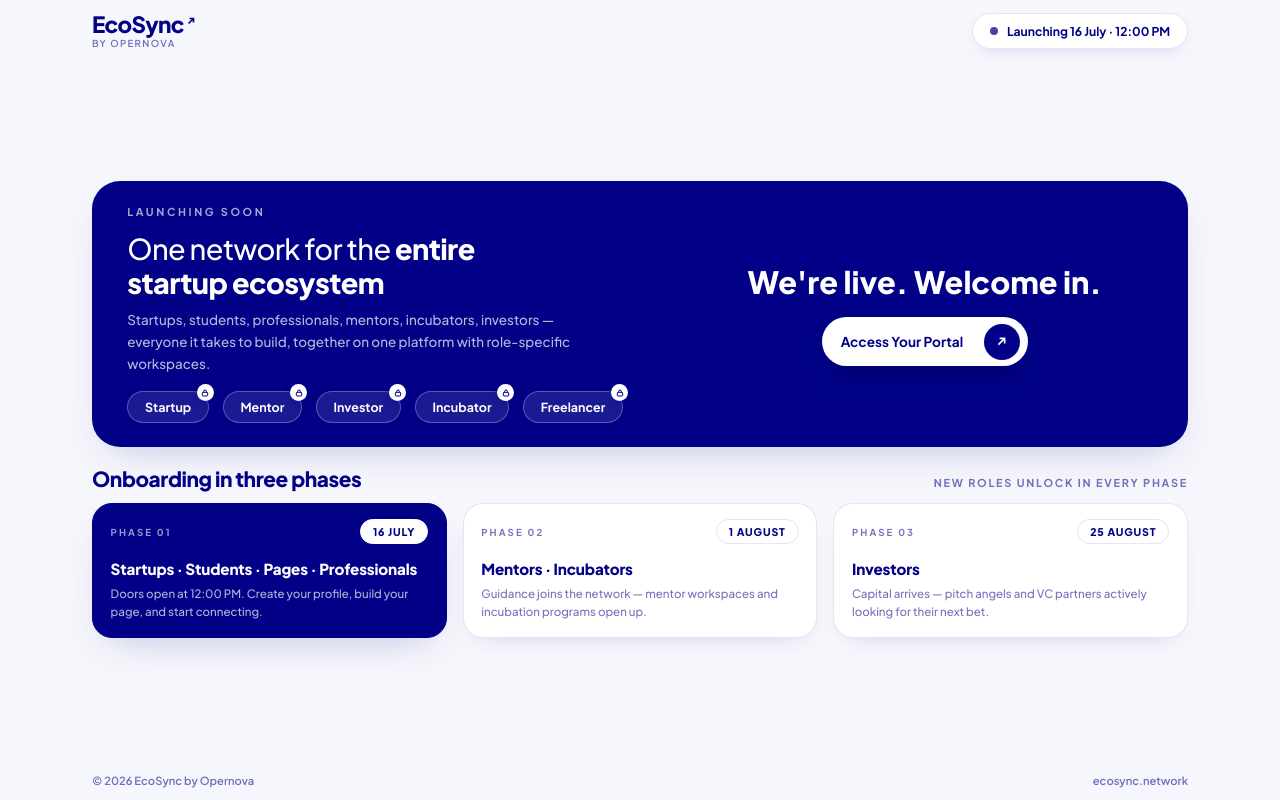
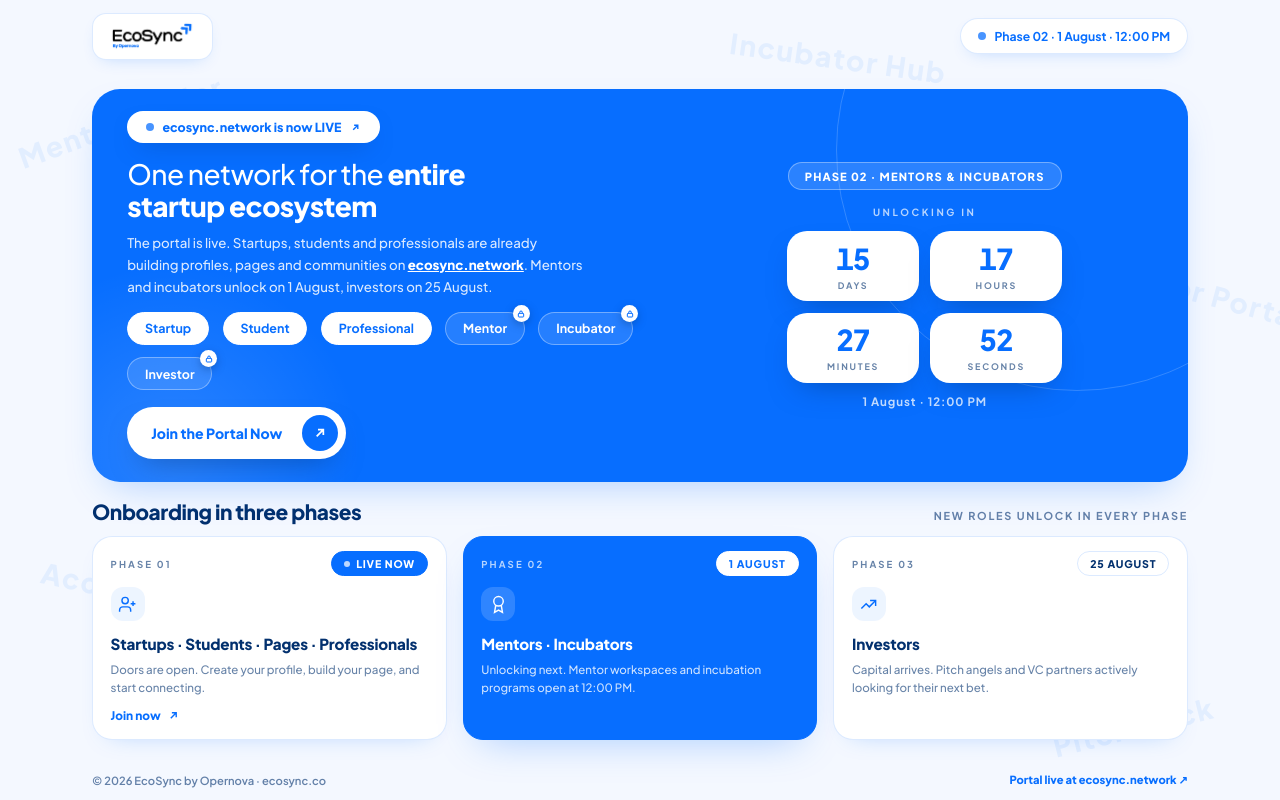
Before and after one commit to adityatyagi-av/launch, a plain HTML site: page index.html in a window 1280 px wide. Drawn offline with Linux system fonts and the light colour scheme.

Commit message:
Update index.html for Phase 02 launch details

```diff
--- a/index.html
+++ b/index.html
@@ -3,20 +3,22 @@
 <head>
 <meta charset="UTF-8">
 <meta name="viewport" content="width=device-width, initial-scale=1.0">
-<title>EcoSync — Launching 16 July, 12:00 PM</title>
-<meta name="description" content="EcoSync by Opernova launches 16 July 2026 at 12:00 PM. One network for the entire startup ecosystem.">
+<title>EcoSync — Portal Live · Phase 02 on 1 August</title>
+<meta name="description" content="ecosync.network is live. Mentors and incubators unlock on 1 August 2026 at 12:00 PM. One network for the entire startup ecosystem.">
+<link rel="icon" href="logo1.jpg">
 <link rel="preconnect" href="https://fonts.googleapis.com">
 <link rel="preconnect" href="https://fonts.gstatic.com" crossorigin>
 <link href="https://fonts.googleapis.com/css2?family=Plus+Jakarta+Sans:wght@400;500;600;700;800&display=swap" rel="stylesheet">
 <style>
   :root{
-    --blue:   #010086;
+    --blue:   #076EFF;
     --white:  #FFFFFF;
-    --bg:     #F6F7FC;
-    --tint:   rgba(1,0,134,.06);
-    --line:   rgba(1,0,134,.10);
-    --muted:  rgba(1,0,134,.55);
-    --shadow: 0 16px 40px -18px rgba(1,0,134,.25);
+    --bg:     #F4F8FF;
+    --ink:    #02306E;
+    --tint:   rgba(7,110,255,.07);
+    --line:   rgba(7,110,255,.14);
+    --muted:  rgba(2,48,110,.60);
+    --shadow: 0 16px 40px -18px rgba(7,110,255,.35);
     --font:   "Plus Jakarta Sans", sans-serif;
     --r-lg:   28px;
     --r-md:   20px;
@@ -27,10 +29,30 @@
   body{
     font-family:var(--font);
     background:var(--bg);
-    color:var(--blue);
+    color:var(--ink);
   }
 
+  /* ---- faint watermark words, like the ecosync.co homepage ---- */
+  .bg-words{
+    position:fixed; inset:0; overflow:hidden;
+    pointer-events:none; z-index:0;
+  }
+  .bg-words span{
+    position:absolute;
+    font-weight:800;
+    font-size:clamp(1.2rem, 2.2vw, 2rem);
+    letter-spacing:.06em;
+    color:rgba(7,110,255,.07);
+    white-space:nowrap;
+  }
+  .bg-words span:nth-child(1){ top:13%;   left:1%;   transform:rotate(-20deg); }
+  .bg-words span:nth-child(2){ top:34%;   right:-2%; transform:rotate(15deg); }
+  .bg-words span:nth-child(3){ bottom:22%;left:3%;   transform:rotate(12deg); }
+  .bg-words span:nth-child(4){ bottom:7%; right:5%;  transform:rotate(-14deg); }
+  .bg-words span:nth-child(5){ top:5%;    right:26%; transform:rotate(8deg); }
+
   .page{
+    position:relative; z-index:1;
     min-height:100dvh;
     max-width:1160px;
     margin:0 auto;
@@ -44,17 +66,15 @@
     display:flex; align-items:center; justify-content:space-between;
     padding:1.1rem 0 1rem;
   }
-  .wordmark{ line-height:1; }
-  .wordmark .name{
-    font-weight:800; font-size:1.4rem; letter-spacing:-.03em;
-    display:inline-flex; align-items:flex-start; gap:1px;
+  .logo-card{
+    background:var(--white);
+    border:1px solid var(--line);
+    border-radius:14px;
+    padding:.4rem .7rem;
+    box-shadow:0 6px 18px -10px rgba(7,110,255,.30);
+    display:inline-flex; align-items:center;
   }
-  .wordmark .name svg{ width:12px; height:12px; margin-top:2px; }
-  .wordmark .by{
-    display:block; margin-top:.25rem;
-    font-size:.6rem; font-weight:600; letter-spacing:.14em; text-transform:uppercase;
-    color:var(--muted);
-  }
+  .logo-card img{ height:38px; display:block; }
   .nav-badge{
     display:inline-flex; align-items:center; gap:.55rem;
     background:var(--white);
@@ -62,7 +82,8 @@
     border-radius:999px;
     padding:.55rem 1.05rem;
     font-size:.76rem; font-weight:700;
-    box-shadow:0 6px 18px -10px rgba(1,0,134,.25);
+    color:var(--blue);
+    box-shadow:0 6px 18px -10px rgba(7,110,255,.30);
   }
   .nav-badge .dot{
     width:8px; height:8px; border-radius:50%;
@@ -73,6 +94,7 @@
 
   /* ================= hero panel ================= */
   .hero{
+    position:relative; overflow:hidden;
     background:var(--blue);
     color:var(--white);
     border-radius:var(--r-lg);
@@ -83,12 +105,43 @@
     gap:clamp(1.6rem,3.5vw,3.5rem);
     align-items:center;
   }
-  .eyebrow{
-    font-size:.68rem; font-weight:700; letter-spacing:.24em; text-transform:uppercase;
-    color:rgba(255,255,255,.65);
+  /* decorative rings & glow */
+  .hero::before{
+    content:""; position:absolute;
+    width:480px; height:480px; border-radius:50%;
+    border:1.5px solid rgba(255,255,255,.18);
+    top:-180px; right:-130px;
   }
+  .hero::after{
+    content:""; position:absolute;
+    width:380px; height:380px; border-radius:50%;
+    background:radial-gradient(circle, rgba(255,255,255,.14), transparent 70%);
+    bottom:-160px; left:-110px;
+  }
+  .hero-copy, .timer-col{ position:relative; z-index:1; }
+
+  /* --- live announcement pill --- */
+  .live-pill{
+    display:inline-flex; align-items:center; gap:.55rem;
+    background:var(--white);
+    color:var(--blue);
+    border-radius:999px;
+    padding:.5rem 1.15rem;
+    font-size:.78rem; font-weight:800;
+    text-decoration:none;
+    box-shadow:0 10px 24px -12px rgba(2,48,110,.55);
+    transition:transform .18s ease;
+  }
+  .live-pill:hover{ transform:translateY(-2px); }
+  .live-pill .dot{
+    width:8px; height:8px; border-radius:50%;
+    background:var(--blue);
+    animation:pulse 1.8s ease-in-out infinite;
+  }
+  .live-pill svg{ width:11px; height:11px; stroke:var(--blue); }
+
   h1{
-    margin-top:.9rem;
+    margin-top:1.1rem;
     font-size:clamp(1.7rem, 3.1vw, 2.7rem);
     line-height:1.16;
     letter-spacing:-.02em;
@@ -98,46 +151,79 @@
   h1 b{ font-weight:800; }
   .sub{
     margin-top:.9rem;
-    max-width:46ch;
+    max-width:48ch;
     font-size:clamp(.86rem,1.1vw,.96rem);
     line-height:1.65;
-    color:rgba(255,255,255,.72);
+    color:rgba(255,255,255,.85);
     font-weight:500;
   }
+  .sub a{ color:var(--white); font-weight:800; }
 
   .chips{
-    margin-top:1.5rem;
+    margin-top:1.3rem;
     display:flex; flex-wrap:wrap;
     gap:.8rem .85rem;
   }
   .chip{
     position:relative;
     display:inline-flex; align-items:center;
-    background:rgba(255,255,255,.10);
-    border:1px solid rgba(255,255,255,.28);
+    background:rgba(255,255,255,.12);
+    border:1px solid rgba(255,255,255,.35);
     border-radius:999px;
     padding:.45rem 1.05rem;
     font-size:.78rem; font-weight:700;
     color:var(--white);
   }
+  .chip.open{ background:var(--white); color:var(--blue); border-color:var(--white); }
   .chip .lock{
     position:absolute; top:-8px; right:-6px;
     width:17px; height:17px; border-radius:50%;
     background:var(--white);
     display:flex; align-items:center; justify-content:center;
-    box-shadow:0 3px 8px rgba(1,0,134,.35);
+    box-shadow:0 3px 8px rgba(2,48,110,.35);
   }
   .chip .lock svg{ width:8px; height:8px; stroke:var(--blue); }
+
+  /* --- join CTA --- */
+  .join{
+    margin-top:1.7rem;
+    display:inline-flex; align-items:center; gap:1.2rem;
+    background:var(--white);
+    color:var(--blue);
+    border-radius:999px;
+    padding:.5rem .55rem .5rem 1.5rem;
+    font-size:.95rem; font-weight:800;
+    text-decoration:none;
+    box-shadow:0 14px 30px -14px rgba(2,48,110,.55);
+    transition:transform .18s ease, box-shadow .18s ease;
+  }
+  .join .circle{
+    width:42px; height:42px; border-radius:50%;
+    background:var(--blue);
+    display:flex; align-items:center; justify-content:center;
+    flex:none;
+  }
+  .join .circle svg{ width:16px; height:16px; stroke:var(--white); }
+  .join:hover{ transform:translateY(-2px); box-shadow:0 20px 36px -14px rgba(2,48,110,.65); }
 
   /* --- timer column --- */
   .timer-col{
     display:flex; flex-direction:column; align-items:center;
     text-align:center;
   }
+  .phase-tag{
+    display:inline-flex; align-items:center;
+    background:rgba(255,255,255,.14);
+    border:1px solid rgba(255,255,255,.35);
+    border-radius:999px;
+    padding:.4rem 1rem;
+    font-size:.7rem; font-weight:800; letter-spacing:.1em; text-transform:uppercase;
+    margin-bottom:1rem;
+  }
   .tminus{
-    font-size:.64rem; font-weight:700; letter-spacing:.26em; text-transform:uppercase;
-    color:rgba(255,255,255,.55);
-    margin-bottom:.85rem;
+    font-size:.62rem; font-weight:700; letter-spacing:.26em; text-transform:uppercase;
+    color:rgba(255,255,255,.7);
+    margin-bottom:.8rem;
   }
   .digits{
     display:grid;
@@ -149,7 +235,7 @@
     color:var(--blue);
     border-radius:var(--r-md);
     padding:1rem .6rem .8rem;
-    box-shadow:0 14px 30px -14px rgba(0,0,50,.5);
+    box-shadow:0 14px 30px -14px rgba(2,48,110,.5);
   }
   .value{
     font-size:clamp(1.8rem, 2.6vw, 2.5rem);
@@ -162,17 +248,23 @@
     font-size:.56rem; font-weight:700; letter-spacing:.2em; text-transform:uppercase;
     color:var(--muted);
   }
+  .unlock-note{
+    margin-top:.9rem;
+    font-size:.72rem; font-weight:700; letter-spacing:.08em;
+    color:rgba(255,255,255,.75);
+  }
 
   .portal{
-    margin-top:1.4rem;
-    display:inline-flex; align-items:center; gap:1.3rem;
+    margin-top:1.2rem;
+    display:none;
+    align-items:center; gap:1.3rem;
     background:var(--white);
     color:var(--blue);
     border-radius:999px;
     padding:.5rem .55rem .5rem 1.4rem;
-    font-size:.92rem; font-weight:700;
+    font-size:.92rem; font-weight:800;
     text-decoration:none;
-    box-shadow:0 14px 30px -14px rgba(0,0,50,.5);
+    box-shadow:0 14px 30px -14px rgba(2,48,110,.5);
     transition:transform .18s ease, box-shadow .18s ease;
   }
   .portal .circle{
@@ -182,12 +274,10 @@
     flex:none;
   }
   .portal .circle svg{ width:15px; height:15px; stroke:var(--white); }
-  .portal.locked{ cursor:default; }
-  a.portal:hover{ transform:translateY(-2px); box-shadow:0 20px 36px -14px rgba(0,0,50,.6); }
-  .portal.live-cta{ display:none; }
-  .live-title{ display:none; font-size:clamp(1.5rem,2.4vw,2.1rem); font-weight:800; }
-  body.is-live .digits, body.is-live .tminus, body.is-live .portal.locked{ display:none; }
-  body.is-live .portal.live-cta{ display:inline-flex; }
+  .portal:hover{ transform:translateY(-2px); box-shadow:0 20px 36px -14px rgba(2,48,110,.6); }
+  .live-title{ display:none; font-size:clamp(1.4rem,2.4vw,2rem); font-weight:800; }
+  body.is-live .digits, body.is-live .tminus, body.is-live .unlock-note{ display:none; }
+  body.is-live .portal{ display:inline-flex; }
   body.is-live .live-title{ display:block; }
 
   /* ================= phased rollout ================= */
@@ -213,10 +303,12 @@
     border:1px solid var(--line);
     border-radius:var(--r-md);
     padding:1.15rem 1.2rem 1.2rem;
-    box-shadow:0 10px 26px -18px rgba(1,0,134,.30);
+    box-shadow:0 10px 26px -18px rgba(7,110,255,.35);
     transition:transform .18s ease, box-shadow .18s ease;
+    text-decoration:none; color:inherit;
+    display:block;
   }
-  .phase:hover{ transform:translateY(-4px); box-shadow:0 18px 34px -18px rgba(1,0,134,.40); }
+  .phase:hover{ transform:translateY(-4px); box-shadow:0 18px 34px -18px rgba(7,110,255,.45); }
   .phase .top{
     display:flex; align-items:center; justify-content:space-between; gap:.6rem;
   }
@@ -230,8 +322,24 @@
     padding:.3rem .75rem;
     font-size:.66rem; font-weight:800; letter-spacing:.08em; text-transform:uppercase;
   }
+  .phase .date.live{
+    background:var(--blue); color:var(--white); border-color:var(--blue);
+    display:inline-flex; align-items:center; gap:.4rem;
+  }
+  .phase .date.live::before{
+    content:""; width:6px; height:6px; border-radius:50%;
+    background:var(--white);
+    animation:pulse 1.8s ease-in-out infinite;
+  }
+  .phase .icon{
+    margin-top:.95rem;
+    width:40px; height:40px; border-radius:12px;
+    background:var(--tint);
+    display:flex; align-items:center; justify-content:center;
+  }
+  .phase .icon svg{ width:19px; height:19px; stroke:var(--blue); }
   .phase h3{
-    margin-top:.85rem;
+    margin-top:.75rem;
     font-size:.95rem; font-weight:800; letter-spacing:-.01em;
     line-height:1.4;
   }
@@ -239,47 +347,64 @@
     margin-top:.4rem;
     font-size:.76rem; font-weight:500; color:var(--muted); line-height:1.55;
   }
-  /* phase 1 opens at launch — inverted card */
+  .phase .go{
+    margin-top:.7rem;
+    display:inline-flex; align-items:center; gap:.4rem;
+    font-size:.74rem; font-weight:800;
+    color:var(--blue);
+  }
+  .phase .go svg{ width:13px; height:13px; stroke:var(--blue); }
+  /* phase 2 unlocks next, inverted card */
   .phase.now{
     background:var(--blue);
     color:var(--white);
     border-color:var(--blue);
     box-shadow:var(--shadow);
   }
-  .phase.now .num{ color:rgba(255,255,255,.6); }
+  .phase.now .num{ color:rgba(255,255,255,.7); }
   .phase.now .date{ background:var(--white); color:var(--blue); border-color:var(--white); }
-  .phase.now p{ color:rgba(255,255,255,.7); }
+  .phase.now .icon{ background:rgba(255,255,255,.16); }
+  .phase.now .icon svg{ stroke:var(--white); }
+  .phase.now p{ color:rgba(255,255,255,.8); }
 
   /* ================= footer ================= */
   footer{
-    display:flex; justify-content:space-between; gap:1rem;
+    display:flex; justify-content:space-between; align-items:center; gap:1rem;
     padding:.9rem 0 1.1rem;
     font-size:.7rem; font-weight:600;
     color:var(--muted);
   }
+  footer a{
+    color:var(--blue); font-weight:800; text-decoration:none;
+  }
+  footer a:hover{ text-decoration:underline; }
 
   :focus-visible{ outline:2px solid var(--blue); outline-offset:3px; border-radius:6px; }
 
   /* ================= short desktop screens ================= */
-  @media (min-width:981px) and (max-height:800px){
+  @media (min-width:981px) and (max-height:820px){
     nav{ padding:.8rem 0 .7rem; }
-    .hero{ padding:1.5rem 2.2rem; }
-    h1{ font-size:1.8rem; }
-    .sub{ font-size:.84rem; margin-top:.6rem; }
-    .chips{ margin-top:1rem; }
+    .logo-card img{ height:32px; }
+    .hero{ padding:1.4rem 2.2rem; }
+    h1{ font-size:1.75rem; margin-top:.9rem; }
+    .sub{ font-size:.83rem; margin-top:.6rem; }
+    .chips{ margin-top:.9rem; }
+    .join{ margin-top:1.1rem; font-size:.88rem; }
+    .join .circle{ width:36px; height:36px; }
     .value{ font-size:1.8rem; }
     .unit{ padding:.8rem .5rem .65rem; }
-    .portal{ margin-top:1rem; font-size:.85rem; padding:.4rem .5rem .4rem 1.2rem; }
-    .portal .circle{ width:36px; height:36px; }
-    .coming{ padding:1.1rem 0 .3rem; }
+    .unlock-note{ margin-top:.7rem; }
+    .coming{ padding:1rem 0 .3rem; }
     .coming-head{ margin-bottom:.7rem; }
-    .phase{ padding:.95rem 1.1rem 1rem; }
+    .phase{ padding:.9rem 1.1rem .95rem; }
+    .phase .icon{ margin-top:.7rem; width:34px; height:34px; }
     .phase p{ font-size:.72rem; }
     footer{ padding:.6rem 0 .8rem; }
   }
 
   /* ================= mobile / tablet ================= */
   @media (max-width:980px){
+    .bg-words{ display:none; }
     .hero{ grid-template-columns:1fr; text-align:center; }
     .hero-copy h1, .hero-copy .sub{ margin-left:auto; margin-right:auto; }
     .chips{ justify-content:center; }
@@ -287,64 +412,82 @@
     .coming-head{ flex-direction:column; gap:.25rem; }
   }
   @media (max-width:560px){
+    .logo-card img{ height:30px; }
     .nav-badge{ font-size:.66rem; padding:.5rem .8rem; }
     .digits{ grid-template-columns:repeat(2, 1fr); width:100%; max-width:320px; }
   }
   @media (prefers-reduced-motion:reduce){
-    .nav-badge .dot{ animation:none; }
-    .phase, a.portal{ transition:none; }
+    .nav-badge .dot, .live-pill .dot, .phase .date.live::before{ animation:none; }
+    .phase, .join, .portal, .live-pill{ transition:none; }
   }
 </style>
 </head>
 <body>
+
+<div class="bg-words" aria-hidden="true">
+  <span>Mentor Finder</span>
+  <span>Investor Portal</span>
+  <span>Accelerator Programs</span>
+  <span>Pitch Deck</span>
+  <span>Incubator Hub</span>
+</div>
+
 <div class="page">
 
   <nav>
-    <div class="wordmark">
-      <span class="name">EcoSync<svg viewBox="0 0 24 24" fill="none" stroke="currentColor" stroke-width="3.2" aria-hidden="true"><path d="M7 17 17 7M9 7h8v8"/></svg></span>
-      <span class="by">By Opernova</span>
-    </div>
-    <div class="nav-badge"><span class="dot" aria-hidden="true"></span>Launching 16 July · 12:00 PM</div>
+    <span class="logo-card"><img src="logo1.jpg" alt="EcoSync by Opernova"></span>
+    <div class="nav-badge"><span class="dot" aria-hidden="true"></span>Phase 02 · 1 August · 12:00 PM</div>
   </nav>
 
   <div class="main">
 
     <section class="hero">
       <div class="hero-copy">
-        <p class="eyebrow">Launching Soon</p>
+        <a class="live-pill" href="https://www.ecosync.network/">
+          <span class="dot" aria-hidden="true"></span>
+          ecosync.network is now LIVE
+          <svg viewBox="0 0 24 24" fill="none" stroke-width="3" aria-hidden="true"><path d="M7 17 17 7M9 7h8v8"/></svg>
+        </a>
 
         <h1>One network for the <b>entire startup ecosystem</b></h1>
 
-        <p class="sub">Startups, students, professionals, mentors, incubators, investors —
-        everyone it takes to build, together on one platform with role-specific workspaces.</p>
+        <p class="sub">The portal is live. Startups, students and professionals are already
+        building profiles, pages and communities on
+        <a href="https://www.ecosync.network/">ecosync.network</a>. Mentors and incubators
+        unlock on 1 August, investors on 25 August.</p>
 
         <div class="chips">
-          <span class="chip">Startup<span class="lock"><svg viewBox="0 0 24 24" fill="none" stroke-width="3"><rect x="4" y="10" width="16" height="11" rx="2"/><path d="M8 10V7a4 4 0 0 1 8 0v3"/></svg></span></span>
+          <span class="chip open">Startup</span>
+          <span class="chip open">Student</span>
+          <span class="chip open">Professional</span>
           <span class="chip">Mentor<span class="lock"><svg viewBox="0 0 24 24" fill="none" stroke-width="3"><rect x="4" y="10" width="16" height="11" rx="2"/><path d="M8 10V7a4 4 0 0 1 8 0v3"/></svg></span></span>
+          <span class="chip">Incubator<span class="lock"><svg viewBox="0 0 24 24" fill="none" stroke-width="3"><rect x="4" y="10" width="16" height="11" rx="2"/><path d="M8 10V7a4 4 0 0 1 8 0v3"/></svg></span></span>
           <span class="chip">Investor<span class="lock"><svg viewBox="0 0 24 24" fill="none" stroke-width="3"><rect x="4" y="10" width="16" height="11" rx="2"/><path d="M8 10V7a4 4 0 0 1 8 0v3"/></svg></span></span>
-          <span class="chip">Incubator<span class="lock"><svg viewBox="0 0 24 24" fill="none" stroke-width="3"><rect x="4" y="10" width="16" height="11" rx="2"/><path d="M8 10V7a4 4 0 0 1 8 0v3"/></svg></span></span>
-          <span class="chip">Freelancer<span class="lock"><svg viewBox="0 0 24 24" fill="none" stroke-width="3"><rect x="4" y="10" width="16" height="11" rx="2"/><path d="M8 10V7a4 4 0 0 1 8 0v3"/></svg></span></span>
         </div>
+
+        <a class="join" href="https://www.ecosync.network/">
+          Join the Portal Now
+          <span class="circle"><svg viewBox="0 0 24 24" fill="none" stroke-width="2.6"><path d="M7 17 17 7M9 7h8v8"/></svg></span>
+        </a>
       </div>
 
       <div class="timer-col">
+        <span class="phase-tag">Phase 02 · Mentors &amp; Incubators</span>
+
         <p class="tminus">Unlocking in</p>
 
-        <div class="digits" role="timer" aria-label="Countdown to launch">
+        <div class="digits" role="timer" aria-label="Countdown to Phase 2">
           <div class="unit"><div class="value" id="d">00</div><span class="label">Days</span></div>
           <div class="unit"><div class="value" id="h">00</div><span class="label">Hours</span></div>
           <div class="unit"><div class="value" id="m">00</div><span class="label">Minutes</span></div>
           <div class="unit"><div class="value" id="s">00</div><span class="label">Seconds</span></div>
         </div>
 
-        <p class="live-title">We're live. Welcome in.</p>
+        <p class="unlock-note">1 August · 12:00 PM</p>
 
-        <span class="portal locked">
-          Portal unlocks at launch
-          <span class="circle"><svg viewBox="0 0 24 24" fill="none" stroke-width="2.4"><rect x="4" y="10" width="16" height="11" rx="2"/><path d="M8 10V7a4 4 0 0 1 8 0v3"/></svg></span>
-        </span>
+        <p class="live-title">Mentors &amp; incubators are in.</p>
 
-        <a class="portal live-cta" href="https://ecosync.network/feed">
+        <a class="portal" href="https://www.ecosync.network/">
           Access Your Portal
           <span class="circle"><svg viewBox="0 0 24 24" fill="none" stroke-width="2.6"><path d="M7 17 17 7M9 7h8v8"/></svg></span>
         </a>
@@ -358,22 +501,26 @@
       </div>
 
       <div class="phases">
+        <a class="phase" href="https://www.ecosync.network/">
+          <div class="top"><span class="num">Phase 01</span><span class="date live">Live Now</span></div>
+          <div class="icon"><svg viewBox="0 0 24 24" fill="none" stroke-width="1.8"><path d="M16 21v-2a4 4 0 0 0-4-4H6a4 4 0 0 0-4 4v2"/><circle cx="9" cy="7" r="4"/><path d="M19 8v6M22 11h-6"/></svg></div>
+          <h3>Startups · Students · Pages · Professionals</h3>
+          <p>Doors are open. Create your profile, build your page, and start connecting.</p>
+          <span class="go">Join now <svg viewBox="0 0 24 24" fill="none" stroke-width="2.6"><path d="M7 17 17 7M9 7h8v8"/></svg></span>
+        </a>
+
         <div class="phase now">
-          <div class="top"><span class="num">Phase 01</span><span class="date">16 July</span></div>
-          <h3>Startups · Students · Pages · Professionals</h3>
-          <p>Doors open at 12:00 PM. Create your profile, build your page, and start connecting.</p>
-        </div>
-
-        <div class="phase">
           <div class="top"><span class="num">Phase 02</span><span class="date">1 August</span></div>
+          <div class="icon"><svg viewBox="0 0 24 24" fill="none" stroke-width="1.8"><circle cx="12" cy="8" r="6"/><path d="M15.5 13 17 22l-5-3-5 3 1.5-9"/></svg></div>
           <h3>Mentors · Incubators</h3>
-          <p>Guidance joins the network — mentor workspaces and incubation programs open up.</p>
+          <p>Unlocking next. Mentor workspaces and incubation programs open at 12:00 PM.</p>
         </div>
 
         <div class="phase">
           <div class="top"><span class="num">Phase 03</span><span class="date">25 August</span></div>
+          <div class="icon"><svg viewBox="0 0 24 24" fill="none" stroke-width="1.8"><path d="M3 17l6-6 4 4 8-8"/><path d="M14 7h7v7"/></svg></div>
           <h3>Investors</h3>
-          <p>Capital arrives — pitch angels and VC partners actively looking for their next bet.</p>
+          <p>Capital arrives. Pitch angels and VC partners actively looking for their next bet.</p>
         </div>
       </div>
     </section>
@@ -381,15 +528,15 @@
   </div>
 
   <footer>
-    <span>© 2026 EcoSync by Opernova</span>
-    <span>ecosync.network</span>
+    <span>© 2026 EcoSync by Opernova · ecosync.co</span>
+    <a href="https://www.ecosync.network/">Portal live at ecosync.network ↗</a>
   </footer>
 
 </div>
 
 <script>
-  // Launch: 16 July 2026, 12:00 PM (visitor's local time)
-  const TARGET = new Date(2026, 6, 16, 12, 0, 0);
+  // Phase 2: 1 August 2026, 12:00 PM (visitor's local time)
+  const TARGET = new Date(2026, 7, 1, 12, 0, 0);
 
   const el = {
     d: document.getElementById('d'),
```
